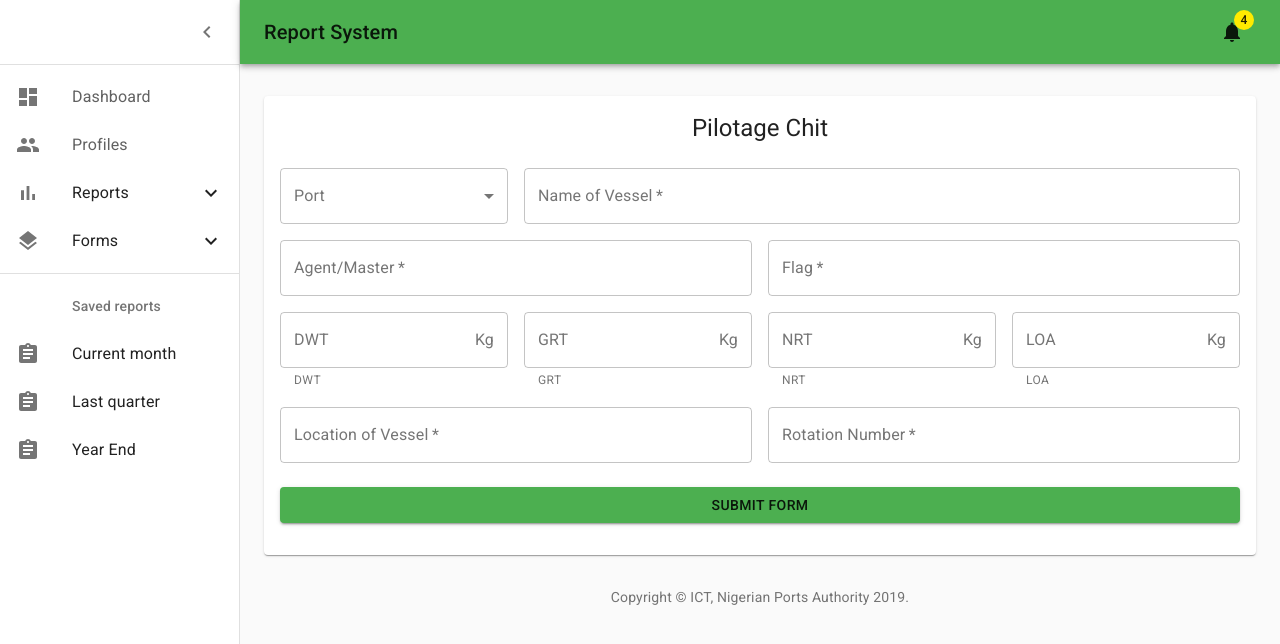
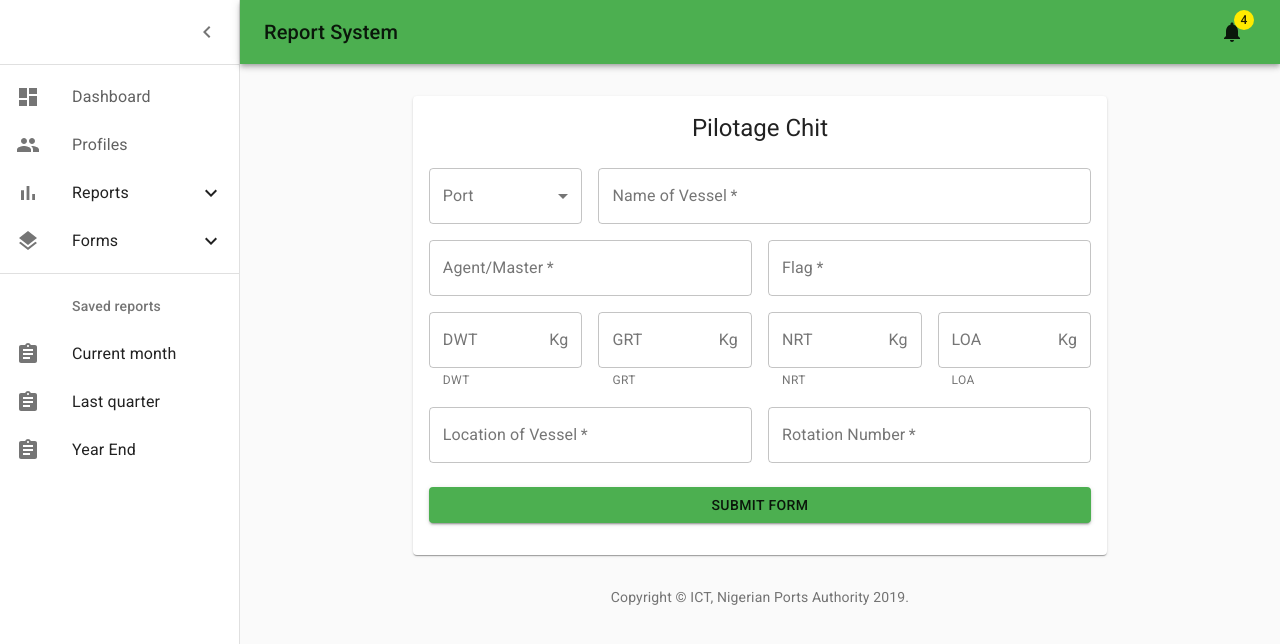
Before and after one commit to dayoaj/report-ui, a React (Create React App) app: page /PilotageChit in a window 1280 px wide. Shown: the top 644 px of the page. Built offline with nearby package versions, Linux system fonts and the light colour scheme.

Commit message:
Add UI for pilotage

```diff
--- a/src/PilotageChit.js
+++ b/src/PilotageChit.js
@@ -17,7 +17,14 @@ const useStyles = makeStyles(theme => ({
     display: "flex",
     overflow: "auto",
     flexDirection: "column",
-    alignItems: "center"
+    alignItems: "center",
+    maxWidth: "70%",
+    alignSelf: "center"
+  },
+  flex: {
+    display: "flex",
+    alignItems: "center",
+    justifyContent: "center"
   },
   form: {
     width: "100%", // Fix IE 11 issue.
@@ -55,9 +62,9 @@ export default function PilotageChit() {
   };
 
   return (
-    <Grid container spacing={3}>
+    <Grid container spacing={3} justify="center" alignItems="center">
       {/* Create PilotageChit for manually filled data*/}
-      <Grid item xs={12}>
+      <Grid item xs={12} className={classes.flex}>
         <Paper className={classes.paper}>
           <Typography component="h1" variant="h5">
             Pilotage Chit
@@ -131,7 +138,6 @@ export default function PilotageChit() {
                   id="flag"
                   label="Flag"
                   name="flag"
-                  autoComplete
                 />
               </Grid>
               <Grid item xs={6} sm={3}>
@@ -204,7 +210,6 @@ export default function PilotageChit() {
               </Grid>
               <Grid item xs={12} sm={6}>
                 <TextField
-                  autoComplete
                   value={values.vesselLocation}
                   onChange={handleChange("vesselLocation")}
                   name="vesselLocation"
@@ -225,7 +230,6 @@ export default function PilotageChit() {
                   id="rtnNo"
                   label="Rotation Number"
                   name="rtnNo"
-                  autoComplete
                 />
               </Grid>
             </Grid>
```
